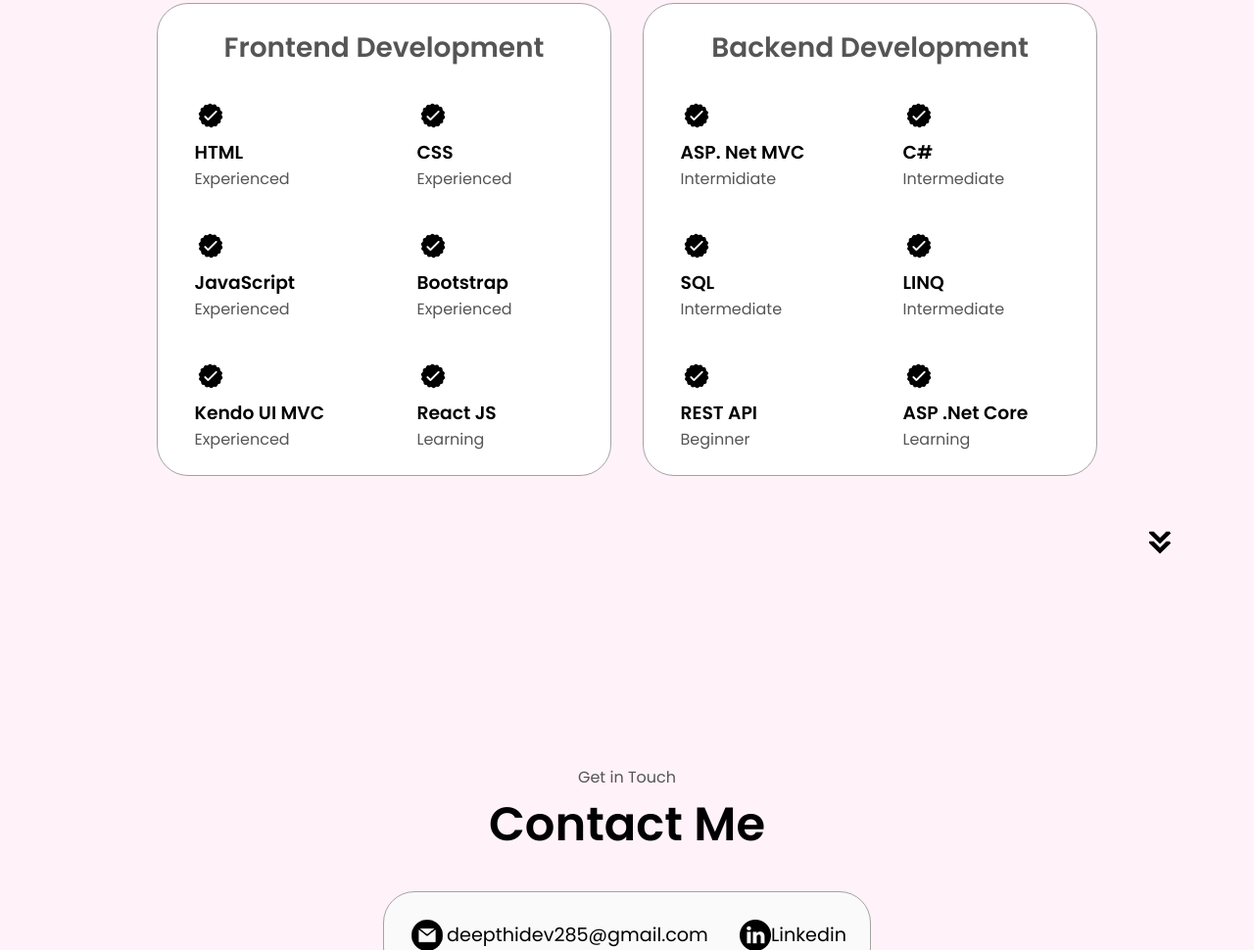
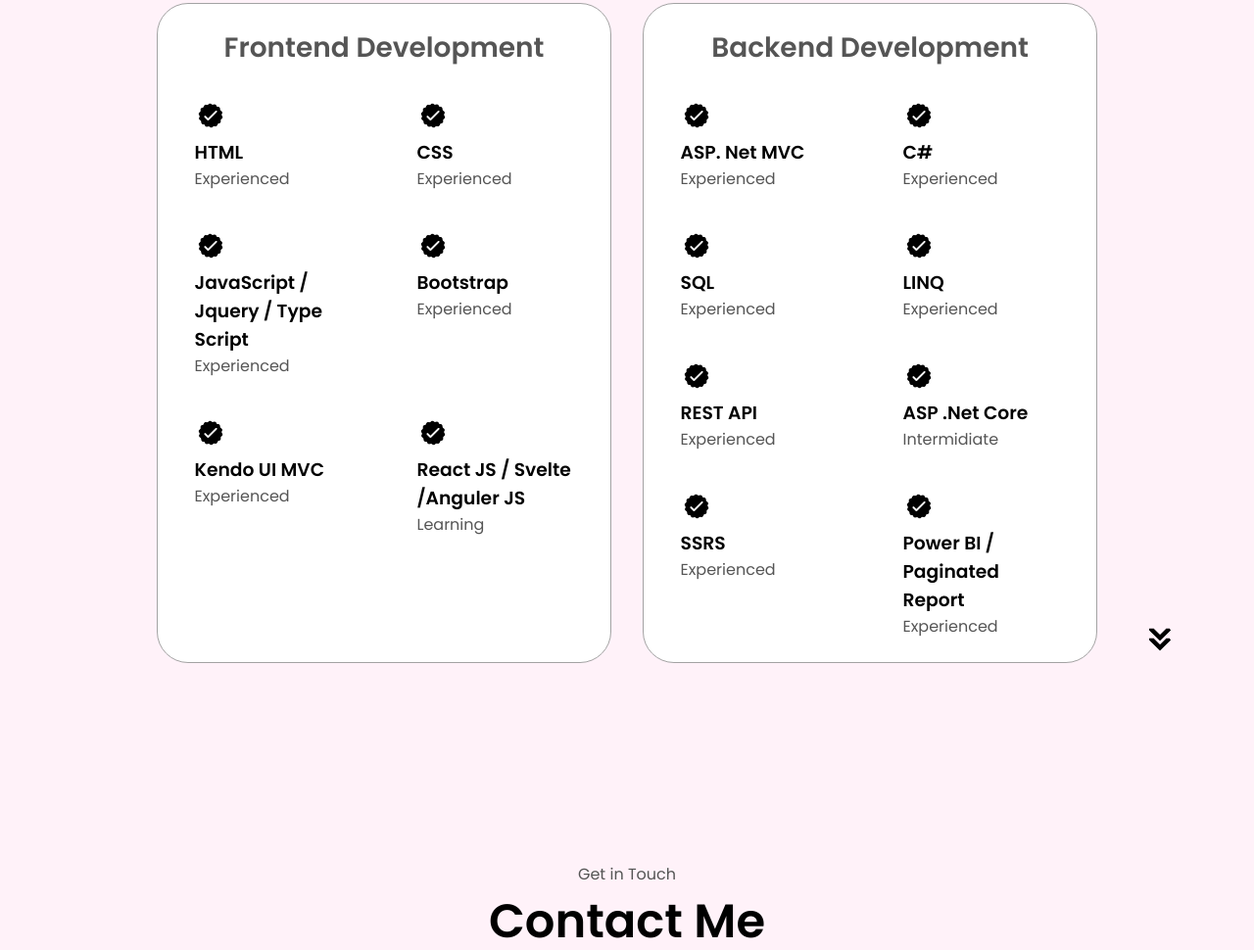
Before and after one commit to explorecoderteam/DeepthiPortfolio, a plain HTML site: page index.html in a window 1280 px wide. Shown: the part 1820-2790 px from the top of the page at 98% size. Drawn offline with nearby package versions, Linux system fonts and the light colour scheme.

Commit message:
Experience Updated

```diff
--- a/index.html
+++ b/index.html
@@ -121,7 +121,7 @@
 
                 <article>
                     <img src="./assets/checkmark.png" alt="experience icon" class="icon">
-                    <h3>JavaScript</h3>
+                    <h3>JavaScript / Jquery / Type Script</h3>
                     <p>Experienced</p>
                 </article>
                 <article>
@@ -136,7 +136,7 @@
                 </article>
                 <article>
                     <img src="./assets/checkmark.png" alt="experience icon" class="icon">
-                    <h3>React JS</h3>
+                    <h3>React JS / Svelte /Anguler JS</h3>
                     <p>Learning</p>
                 </article>
 
@@ -149,34 +149,44 @@
                 <article>
                     <img src="./assets/checkmark.png" alt="experience icon" class="icon">
                     <h3>ASP. Net MVC</h3>
-                    <p>Intermidiate</p>
+                    <p>Experienced</p>
                 </article>
                 <article>
                     <img src="./assets/checkmark.png" alt="experience icon" class="icon">
                     <h3>C#</h3>
-                    <p>Intermediate</p>
+                    <p>Experienced</p>
                 </article>
                 <article>
                     <img src="./assets/checkmark.png" alt="experience icon" class="icon">
                     <h3>SQL</h3>
-                    <p>Intermediate</p>
+                    <p>Experienced</p>
                 </article>
                 <article>
                     <img src="./assets/checkmark.png" alt="experience icon" class="icon">
                     <h3>LINQ</h3>
-                    <p>Intermediate</p>
+                    <p>Experienced</p>
                 </article>
                 <article>
                     <img src="./assets/checkmark.png" alt="experience icon" class="icon">
                     <h3>REST API</h3>
-                    <p>Beginner</p>
+                    <p>Experienced</p>
                 </article>
 
 
                 <article>
                     <img src="./assets/checkmark.png" alt="experience icon" class="icon">
                     <h3>ASP .Net Core</h3>
-                    <p>Learning</p>
+                    <p>Intermidiate</p>
+                </article>
+                <article>
+                    <img src="./assets/checkmark.png" alt="experience icon" class="icon">
+                    <h3>SSRS</h3>
+                    <p>Experienced</p>
+                </article>
+                <article>
+                    <img src="./assets/checkmark.png" alt="experience icon" class="icon">
+                    <h3>Power BI / Paginated Report</h3>
+                    <p>Experienced</p>
                 </article>
 
             </div>
```
